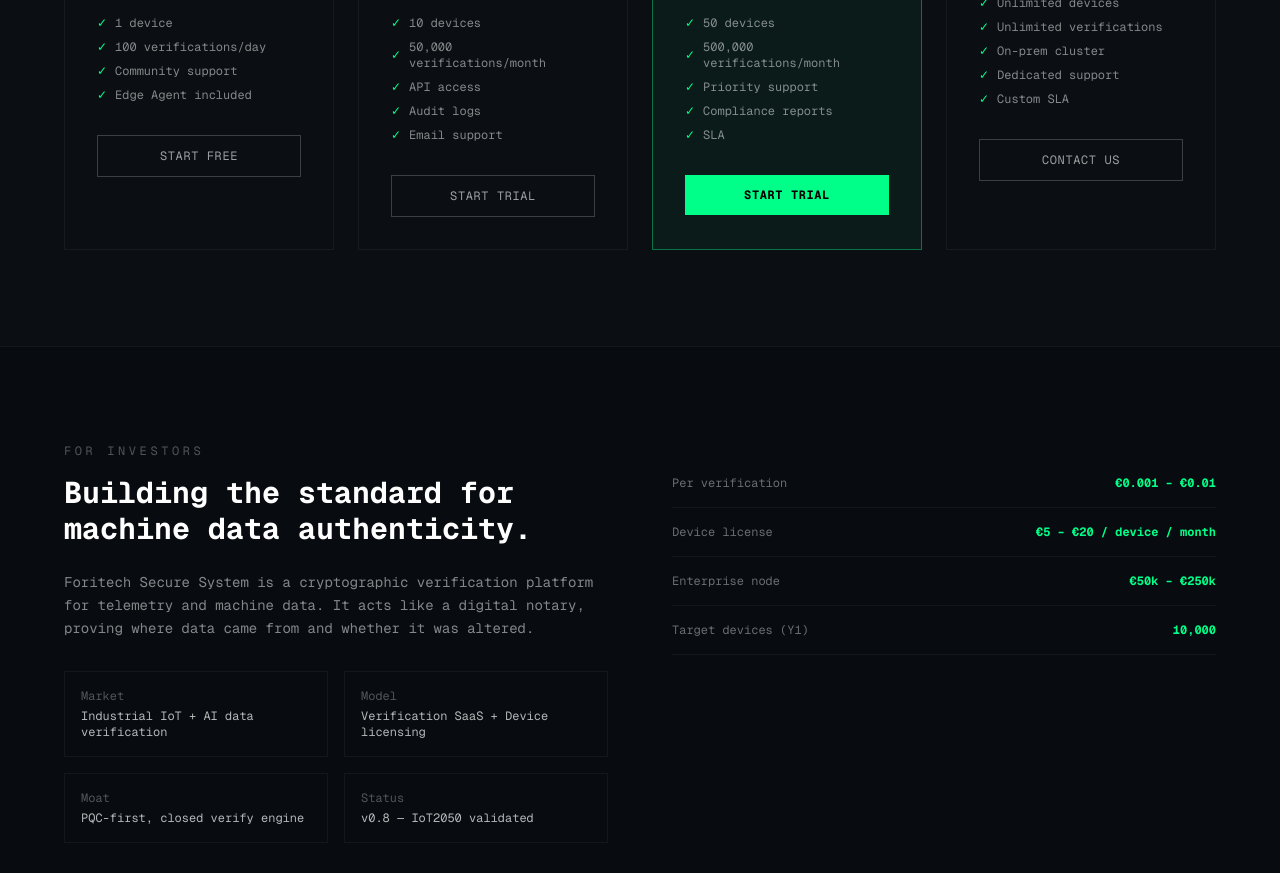
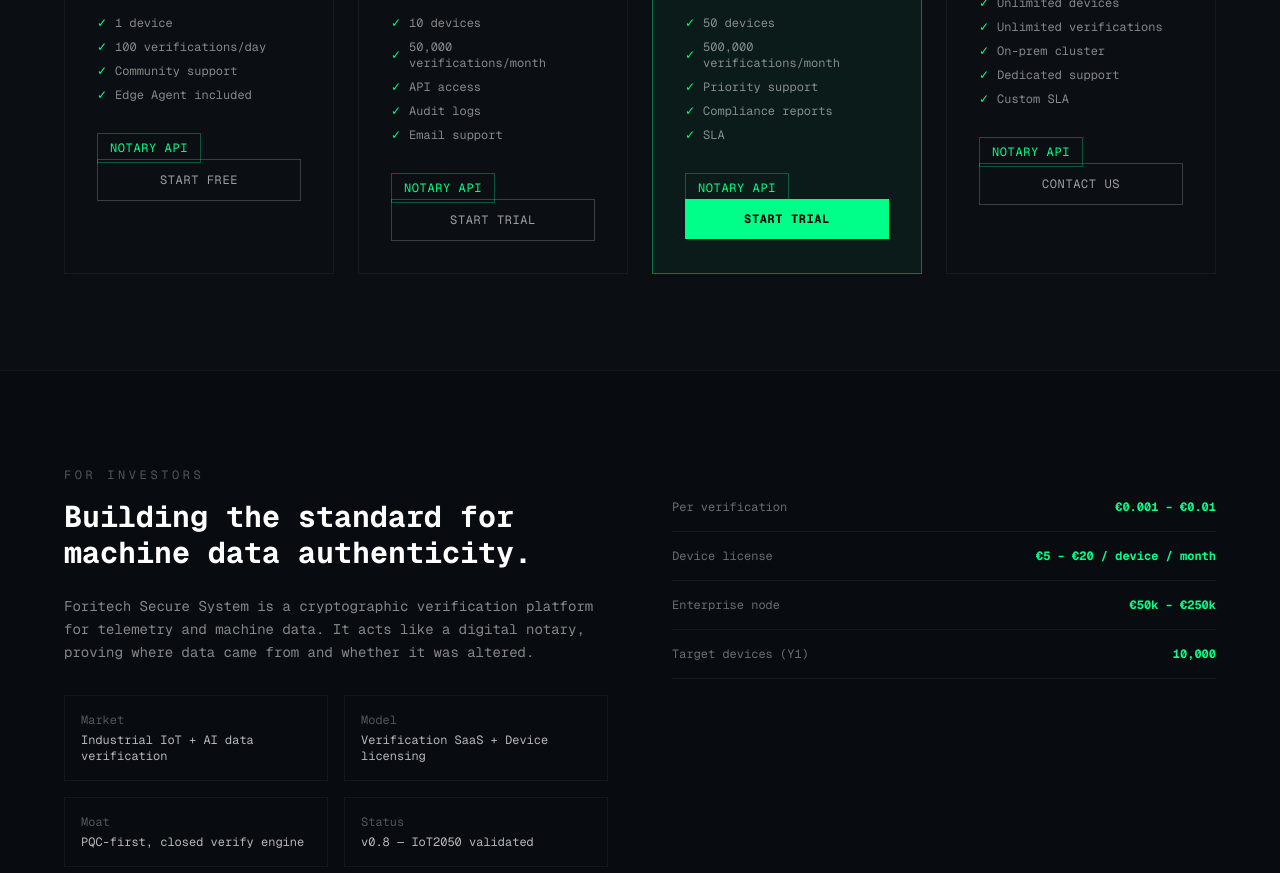
Before and after one commit to foritech-secure-system/foritech-site, a Next.js app: page / in a window 1280 px wide. Shown: the part 3320-4193 px from the top of the page. Built offline with nearby package versions, Linux system fonts and the light colour scheme.

Commit message:
feat: add Notary API button in main nav

```diff
--- a/app/page.tsx
+++ b/app/page.tsx
@@ -383,7 +383,11 @@
                     </li>
                   ))}
                 </ul>
-                <a href="mailto:security@foritech.bg"
+                <a href="/notary"
+              className="text-xs text-[#00FF88] border border-[#00FF88]/30 px-3 py-1.5 hover:bg-[#00FF88]/10 transition-colors tracking-wider">
+              NOTARY API
+            </a>
+            <a href="mailto:security@foritech.bg"
                   className={`block text-center text-xs py-3 tracking-wider transition-colors ${
                     plan.highlight
                       ? "bg-[#00FF88] text-black font-bold hover:bg-[#00FF88]/90"
```
